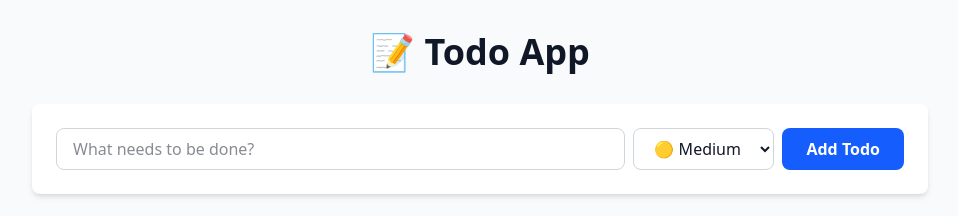
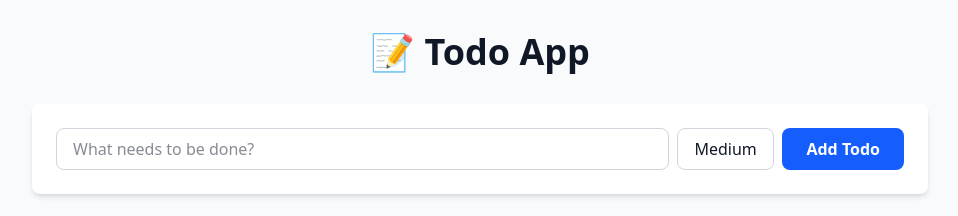
Before and after one commit to pruthvirajpatel/todo, a React (Vite) app: page / in a window 1280 px wide. Shown: the top 216 px of the page, without its empty margins (160-1118 px from the left). Built offline with nearby package versions, Linux system fonts and the light colour scheme.

Commit message:
Todo form Components optimization

```diff
--- /dev/null
+++ b/src/components/PrioritySelector.tsx
@@ -0,0 +1,36 @@
+import { memo } from "react";
+import { Priority } from "../types/todo.types";
+
+interface PrioritySelectorProps {
+  value: Priority;
+  onChange: (priority: Priority) => void;
+}
+
+const PrioritySelector = memo(function PrioritySelector({
+  value,
+  onChange,
+}: PrioritySelectorProps) {
+  const priorities: { value: Priority; label: string; color: string }[] = [
+    { value: "low", label: "Low", color: "bg-green-500" },
+    { value: "medium", label: "Medium", color: "bg-yellow-500" },
+    { value: "high", label: "High", color: "bg-red-500" },
+  ];
+  return (
+    <div className="flex gap-2">
+      <select
+        value={value}
+        onChange={(e) => onChange(e.target.value as Priority)}
+        className="px-3 sm:px-4 py-2.5 sm:py-2 text-sm sm:text-base border border-gray-300 rounded-lg focus:outline-none focus:ring-2 focus:ring-blue-500 w-full sm:w-auto appearance-none"
+        data-testid="priority-select"
+      >
+        {priorities.map(({ value: priorityValue, label }) => (
+          <option key={priorityValue} value={priorityValue}>
+            {label}
+          </option>
+        ))}
+      </select>
+    </div>
+  );
+});
+
+export default PrioritySelector;
--- a/src/components/TodoForm.tsx
+++ b/src/components/TodoForm.tsx
@@ -2,10 +2,13 @@
 // VERSION 1: UNOPTIMIZED
 // UPDATED: Mobile-responsive design
 
-import { useState } from 'react';
+import { useCallback, useState } from "react";
+import { Priority } from "../types/todo.types";
+import PrioritySelector from "./PrioritySelector"; // ← Import new component
+import TodoInput from "./TodoInput";
 
 interface TodoFormProps {
-  onAdd: (text: string, priority?: 'low' | 'medium' | 'high') => void;
+  onAdd: (text: string, priority?: Priority) => void;
 }
 
 /**
@@ -14,25 +17,36 @@ interface TodoFormProps {
  * UPDATED: Mobile-responsive layout
  */
 export function TodoForm({ onAdd }: TodoFormProps) {
-  const [text, setText] = useState('');
-  const [priority, setPriority] = useState<'low' | 'medium' | 'high'>('medium');
-  const [error, setError] = useState<string>('');
+  const [text, setText] = useState("");
+  const [priority, setPriority] = useState<Priority>("medium");
+  const [error, setError] = useState<string>("");
+
+  // ✅ Stable callback for input
+  const handleTextChange = useCallback(
+    (value: string) => {
+      setText(value);
+      if (error) setError("");
+    },
+    [error]
+  );
+
+  // ✅ Stable callback for priority
+  const handlePriorityChange = useCallback((newPriority: Priority) => {
+    setPriority(newPriority);
+  }, []);
 
   const handleSubmit = (e: React.FormEvent) => {
     e.preventDefault();
 
     try {
       onAdd(text, priority);
-      setText('');
-      setPriority('medium');
-      setError('');
+      setText("");
+      setPriority("medium");
+      setError("");
     } catch (err) {
-      setError(err instanceof Error ? err.message : 'Failed to add todo');
+      setError(err instanceof Error ? err.message : "Failed to add todo");
     }
   };
-
-  // ⚠️ PERFORMANCE ISSUE: This component re-renders whenever parent re-renders
-  // even if props haven't changed
 
   return (
     <form
@@ -44,27 +58,11 @@ export function TodoForm({ onAdd }: TodoFormProps) {
         {/* Mobile: Stacked layout, Desktop: Horizontal layout */}
         <div className="flex flex-col sm:flex-row gap-2 sm:gap-2">
           {/* Todo Input - Full width on mobile */}
-          <input
-            type="text"
-            value={text}
-            onChange={(e) => setText(e.target.value)}
-            placeholder="What needs to be done?"
-            className="flex-1 px-3 sm:px-4 py-2.5 sm:py-2 text-sm sm:text-base border border-gray-300 rounded-lg focus:outline-none focus:ring-2 focus:ring-blue-500 w-full"
-            data-testid="todo-input"
-            maxLength={200}
-          />
-
+          {/* ✅ Isolated input - won't re-render when priority changes */}
+          <TodoInput value={text} onChange={handleTextChange} />
           {/* Priority Select */}
-          <select
-            value={priority}
-            onChange={(e) => setPriority(e.target.value as 'low' | 'medium' | 'high')}
-            className="px-3 sm:px-4 py-2.5 sm:py-2 text-sm sm:text-base border border-gray-300 rounded-lg focus:outline-none focus:ring-2 focus:ring-blue-500 w-full sm:w-auto"
-            data-testid="priority-select"
-          >
-            <option value="low">🟢 Low</option>
-            <option value="medium">🟡 Medium</option>
-            <option value="high">🔴 High</option>
-          </select>
+          {/* ✅ Isolated priority selector - won't re-render when text changes */}
+          <PrioritySelector value={priority} onChange={handlePriorityChange} />
 
           {/* Add Button */}
           <button
@@ -78,7 +76,10 @@ export function TodoForm({ onAdd }: TodoFormProps) {
 
         {/* Error Message */}
         {error && (
-          <p className="text-red-600 text-xs sm:text-sm" data-testid="form-error">
+          <p
+            className="text-red-600 text-xs sm:text-sm"
+            data-testid="form-error"
+          >
             {error}
           </p>
         )}
--- /dev/null
+++ b/src/components/TodoInput.tsx
@@ -0,0 +1,25 @@
+import { memo } from "react";
+// ✅ Memoize the text input separately
+const TodoInput = memo(function TodoInput({
+  value,
+  onChange,
+}: {
+  value: string;
+  onChange: (value: string) => void;
+}) {
+  return (
+    <div className="flex-1 w-full px-3 sm:px-4 py-2.5 sm:py-2 text-sm sm:text-base border border-gray-300 rounded-lg focus:outline-none focus:ring-2 focus:ring-blue-500">
+      <input
+        type="text"
+        value={value}
+        onChange={(e) => onChange(e.target.value)}
+        placeholder="What needs to be done?"
+        data-testid="todo-input"
+        id="todo-input"
+        className="w-full bg-transparent focus:outline-none"
+      />
+    </div>
+  );
+});
+
+export default TodoInput;
--- a/src/types/todo.types.ts
+++ b/src/types/todo.types.ts
@@ -9,13 +9,15 @@ export interface Todo {
   completed: boolean;            // Completion status
   createdAt: Date;               // Creation timestamp
   updatedAt: Date;               // Last update timestamp
-  priority?: 'low' | 'medium' | 'high'; // Optional priority
+  priority?: Priority; // Optional priority
 }
 
 /**
  * Filter types for todo list
  */
 export type FilterType = 'all' | 'active' | 'completed';
+
+export type Priority = 'low' | 'medium' | 'high';
 
 /**
  * Statistics about todos
```
